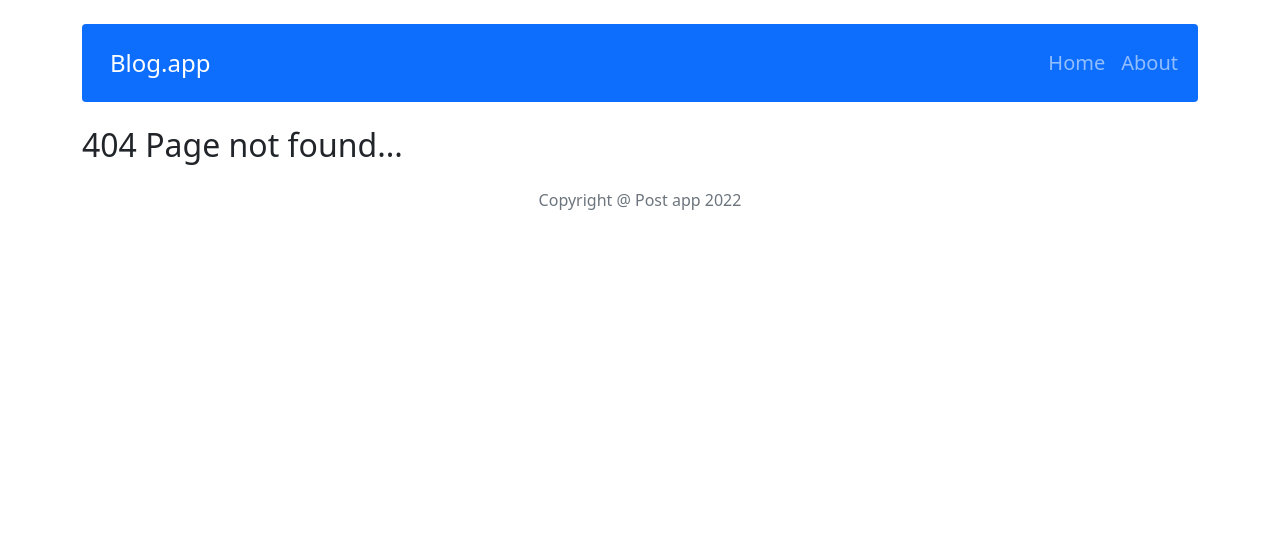
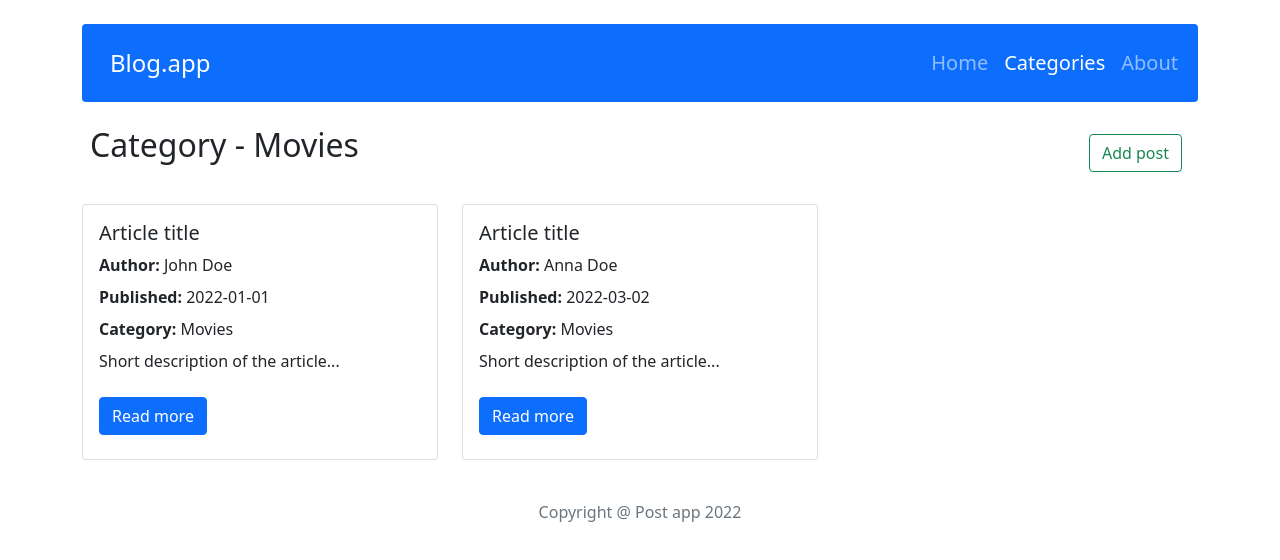
Before and after one commit to PMilczarek64/ReactBlog, a React (Create React App) app: page /categories/Movies in a window 1280 px wide. Before the commit this address had no page. Shown: the top 560 px of the page. Built offline with nearby package versions, Linux system fonts and the light colour scheme.

Commit message:
Update Categories - filtering by categories - BUG

```diff
--- a/src/App.js
+++ b/src/App.js
@@ -8,6 +8,8 @@ import { Container } from 'react-bootstrap';
 import Header from "./views/Header";
 import Footer from "./views/Footer";
 import SinglePost from "./pages/SinglePost";
+import Categories from "./pages/Categories";
+import PostsByCategories from "./pages/PostsByCategories";
 
 
 function App() {
@@ -21,6 +23,11 @@ function App() {
         <Route path="/post/:postId" element={<SinglePost />} />
         <Route path="/post/edit/:postId" element={<EditPost />} />
         <Route path="/post/add" element={<AddPost />} />
+        <Route path="/categories" element={< Categories />} />
+        <Route
+            path="/categories/:category"
+            element={<PostsByCategories />}
+          />
       </Routes>
       <Footer />
     </Container>
--- a/src/features/PostForm.js
+++ b/src/features/PostForm.js
@@ -29,7 +29,7 @@ const PostForm = ({ action, actionText, ...props }) => {
   const { register, handleSubmit: validate, formState: { errors } } = useForm();
 
 
-  const handleSubmit = () => {
+  const handleSubmit = (e) => {
     setContentError(!content)
     if (content) {
       action({ title, author, publishedDate, shortDescription, content, category: postCategory });
@@ -64,7 +64,7 @@ const PostForm = ({ action, actionText, ...props }) => {
           {errors.date && <small className="d-block form-text text-danger mt-2">This field is required! </small>}
         </Form.Group>
         <Form.Label>Category:</Form.Label>
-        <Form.Select className="mb-3" aria-label="Default select example" onChange={e => setPostCategory(e.target.value)}>
+        <Form.Select className="mb-3" aria-label="Default select example" value={postCategory} onChange={e => setPostCategory(e.target.value)}>
           {postCategory && <option value={postCategory}>{postCategory}</option>}
           {categories.map(category =>
           category !== postCategory && <option value={category}>{category}</option>)}
--- /dev/null
+++ b/src/pages/Categories.js
@@ -0,0 +1,25 @@
+import React, { useState } from "react";
+import { useSelector } from "react-redux";
+import { getAllCategories } from "../redux/postsRedux";
+import { Card } from "react-bootstrap";
+import { NavLink } from 'react-router-dom';
+import Nav from 'react-bootstrap/Nav';
+
+const Categories = () => {
+
+  const categories = useSelector(getAllCategories);
+  const [choosed, setChoosed] = useState(false);
+
+  return (
+    <div className="mar-x-post">
+      <h2>All categories</h2>
+        {categories.map(category =>
+        <Nav.Link as={NavLink} to={"/categories/" + category}>
+          <Card key={category} className="p-2 fs-5">{category}</Card>
+        </Nav.Link>
+        )}
+    </div>
+  );
+};
+
+export default Categories;
--- /dev/null
+++ b/src/pages/PostsByCategories.js
@@ -0,0 +1,40 @@
+import React from "react";
+import Post from "./Post";
+import { useSelector } from "react-redux";
+import { getAllPosts, getPostsByCategory } from "../redux/postsRedux";
+import Container from "react-bootstrap/esm/Container";
+import Row from "react-bootstrap/esm/Row";
+import Col from "react-bootstrap/esm/Col";
+import Button from 'react-bootstrap/Button';
+import Nav from 'react-bootstrap/Nav';
+import { NavLink, useParams } from 'react-router-dom';
+
+const PostsByCategories = () => {
+  const { category } = useParams();
+  const postByCategory = useSelector(state => getPostsByCategory(state, category));
+  return (
+    <Container className="px-0">
+      <div className="d-flex justify-content-between mt-4 mb-2">
+        <h2 className="px-2">Category - {category}</h2>
+        <Nav.Link as={NavLink} to="/post/add"><Button variant="outline-success">Add post</Button></Nav.Link>
+      </div>
+      <Row>
+        {postByCategory.map(post =>
+          <Col lg="4" sm="12" className="my-3" key={post.id}>
+            <Post
+              id={post.id}
+              title={post.title}
+              shortDescription={post.shortDescription}
+              content={post.mainContent}
+              publishedDate={post.publishedDate}
+              author={post.author}
+              category={post.category}>
+            </Post>
+          </Col>)}
+      </Row>
+    </Container>
+  );
+};
+
+
+export default PostsByCategories;
--- a/src/redux/postsRedux.js
+++ b/src/redux/postsRedux.js
@@ -4,6 +4,8 @@ export const getAllPosts = state => state.posts;
 export const getPostById = ({ posts }, postId) => posts
   .find(post => post.id === postId);
 export const getAllCategories = ({ categories }) => categories;
+export const categoryChoosed = ({ choosedCategory }) => choosedCategory;
+export const getPostsByCategory = ({posts}, category) => posts.filter(post => post.category === category)
 // actions
 const createActionName = actionName => `app/posts/${actionName}`;
 const REMOVE_POST = createActionName('REMOVE_POST');
--- a/src/styles/global.scss
+++ b/src/styles/global.scss
@@ -1,5 +1,5 @@
 .mar-x-post{
-  margin-inline: 20%;
+  margin-inline: 18%;
   @media screen and (max-width: 1399px){
     margin-inline: 15%;
   }
--- a/src/views/NavBar.js
+++ b/src/views/NavBar.js
@@ -15,6 +15,7 @@ const NavBar = () => {
           </Navbar.Brand>
           <Nav className="fs-5">
             <Nav.Link as={NavLink} to="/">Home</Nav.Link>
+            <Nav.Link as={NavLink} to="/categories">Categories</Nav.Link>
             <Nav.Link as={NavLink} to="/about">About</Nav.Link>
           </Nav>
         </Navbar.Collapse>
```
